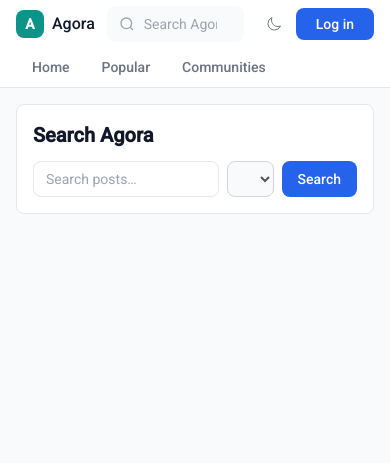
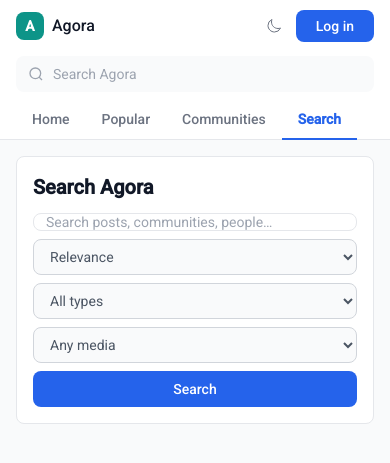
Before and after one commit to lucmuss/aggora-chat, a Django app: page /search/ in a window 390 px wide. Shown: the top 463 px of the page. Run offline with Django 5.2, Linux system fonts and the light colour scheme; parts of the project's set-up code (start-up, migrations or seed data) failed here and were passed over; some libraries are stand-ins or nearby versions; some web fonts are replaced.

Commit message:
Improve mobile UX, search filters, and startup stability

```diff
--- a/apps/feeds/views.py
+++ b/apps/feeds/views.py
@@ -25,7 +25,10 @@ from apps.search.queries import community_feed_results, home_feed_results, popul
 def home(request):
     sort = request.GET.get("sort", "hot")
     after = request.GET.get("after")
-    posts, next_cursor = home_feed_results(request.user, sort=sort, after=after)
+    scope = request.GET.get("scope", "all")
+    if scope not in {"all", "communities", "following"}:
+        scope = "all"
+    posts, next_cursor = home_feed_results(request.user, sort=sort, after=after, scope=scope)
     user_votes, saved_posts = annotate_posts_with_user_state(posts, request.user)
     communities = (
         Community.objects.annotate(rule_count=Count("rules"))
@@ -39,6 +42,7 @@ def home(request):
         {
             "posts": posts,
             "sort": sort,
+            "scope": scope,
             "next_cursor": next_cursor,
             "user_votes": user_votes,
             "saved_posts": saved_posts,
--- a/apps/posts/services.py
+++ b/apps/posts/services.py
@@ -144,7 +144,7 @@ def apply_post_sort(queryset, sort="hot"):
     return queryset.order_by(*POST_SORT_MAP.get(sort, POST_SORT_MAP["hot"]))
 
 
-def pg_feed_queryset(user, community=None, sort="hot"):
+def pg_feed_queryset(user, community=None, sort="hot", scope="all"):
     queryset = Post.objects.visible().for_listing()
     if user is not None and user.is_authenticated:
         blocked_ids = list(user.blocked_users.values_list("id", flat=True))
@@ -156,9 +156,9 @@ def pg_feed_queryset(user, community=None, sort="hot"):
         memberships = user.communitymembership_set.values_list("community_id", flat=True)
         followed_users = user.followed_users.values_list("id", flat=True)
         filters = Q()
-        if memberships:
+        if scope in {"all", "communities"} and memberships:
             filters |= Q(community_id__in=memberships)
-        if followed_users:
+        if scope in {"all", "following"} and followed_users:
             filters |= Q(author_id__in=followed_users)
         if filters:
             queryset = queryset.filter(filters)
--- a/apps/search/queries.py
+++ b/apps/search/queries.py
@@ -1,8 +1,8 @@
 from .backends import get_discovery_backend
 
 
-def home_feed_results(user, sort="hot", page_size=25, after=None):
-    result = get_discovery_backend().home_feed(user=user, sort=sort, page_size=page_size, after=after)
+def home_feed_results(user, sort="hot", page_size=25, after=None, scope="all"):
+    result = get_discovery_backend().home_feed(user=user, sort=sort, page_size=page_size, after=after, scope=scope)
     return result.posts, result.next_cursor
 
 
--- a/apps/search/views.py
+++ b/apps/search/views.py
@@ -12,10 +12,20 @@ from .backends import get_discovery_backend, parse_search_query
 def search_view(request):
     query = (request.GET.get("q") or "").strip()
     sort = request.GET.get("sort", "relevance")
+    post_type = (request.GET.get("post_type") or "").strip()
+    media = (request.GET.get("media") or "").strip()
     after = request.GET.get("after")
     query_text, _filters = parse_search_query(query) if query else ("", {})
     directory_query = query_text or query
-    result = get_discovery_backend().search_posts(query, sort=sort, after=after) if query else None
+    if post_type not in {"", "text", "link", "image", "poll", "crosspost"}:
+        post_type = ""
+    if media not in {"", "images", "links"}:
+        media = ""
+    result = (
+        get_discovery_backend().search_posts(query, sort=sort, after=after, post_type=post_type, media=media)
+        if query
+        else None
+    )
     posts = result.posts if result else []
     user_votes, saved_posts = annotate_posts_with_user_state(posts, request.user) if posts else ({}, set())
     communities = []
@@ -43,6 +53,8 @@ def search_view(request):
         {
             "query": query,
             "sort": sort,
+            "post_type": post_type,
+            "media": media,
             "posts": posts,
             "communities": communities,
             "users": users,
--- a/static/js/app.js
+++ b/static/js/app.js
@@ -1,6 +1,7 @@
 (() => {
   const statusNode = document.getElementById("shortcut-status");
   const installPromptNode = document.getElementById("pwa-install-prompt");
+  const searchForm = document.querySelector('form[action="/search/"]');
   let activeCardIndex = -1;
   let markdownPreviewTimer;
   let deferredInstallPrompt;
@@ -60,6 +61,9 @@
       if (card) {
         announce("Downvoted");
       }
+    } else if (event.key === "Enter") {
+      const card = cards()[activeCardIndex];
+      card?.querySelector('a[href*="/post/"]')?.click();
     }
   });
 
@@ -138,4 +142,10 @@
       });
     });
   }
+
+  document.querySelectorAll("[data-auto-submit]").forEach((node) => {
+    node.addEventListener("change", () => {
+      searchForm?.submit();
+    });
+  });
 })();
--- a/templates/base.html
+++ b/templates/base.html
@@ -42,8 +42,11 @@
 </head>
 
 <body class="bg-gray-50 text-gray-900 font-sans text-sm antialiased min-h-screen">
+  <a href="#main-content" class="sr-only focus:not-sr-only focus:fixed focus:left-4 focus:top-4 focus:z-[100] focus:bg-white focus:px-3 focus:py-2 focus:rounded-g focus:shadow-glow">
+    Skip to content
+  </a>
 
-  <div id="pwa-install-prompt" class="hidden fixed bottom-4 right-4 z-50 max-w-sm rounded-g border border-opal-muted bg-white shadow-glow p-4">
+  <div id="pwa-install-prompt" role="dialog" aria-live="polite" aria-label="Install app prompt" class="hidden fixed bottom-4 right-4 left-4 sm:left-auto z-50 max-w-sm rounded-g border border-opal-muted bg-white shadow-glow p-4">
     <p class="text-xs font-semibold uppercase tracking-wide text-opal">Install {{ APP_NAME }}</p>
     <p class="text-sm text-gray-600 mt-1">Add Agora to your home screen for a faster, app-like experience.</p>
     <div class="mt-3 flex items-center gap-2">
@@ -63,9 +66,9 @@
   </div>
   {% endif %}
 
-  <div class="max-w-[1200px] mx-auto px-4 py-4">
+  <main id="main-content" class="max-w-[1200px] mx-auto px-4 py-4">
     {% block content %}{% endblock %}
-  </div>
+  </main>
 
   <div id="shortcut-status"
     class="fixed bottom-6 left-1/2 -translate-x-1/2 z-50 px-4 py-2 rounded-g shadow-glow bg-gray-900 text-white text-xs font-medium animate-slide-up"
--- a/templates/feeds/partials/post_list.html
+++ b/templates/feeds/partials/post_list.html
@@ -11,5 +11,8 @@
     </svg>
     <h3 class="font-medium text-sm text-gtext-primary mb-1">{{ empty_title }}</h3>
     <p class="text-xs text-gtext-secondary">{{ empty_copy }}</p>
+    {% if empty_cta_url and empty_cta_label %}
+      <a href="{{ empty_cta_url }}" class="inline-flex mt-4 h-9 px-4 items-center rounded-g bg-primary text-white text-sm font-medium hover:bg-primary-hover transition-colors">{{ empty_cta_label }}</a>
+    {% endif %}
   </div>
 {% endif %}
--- a/templates/feeds/partials/sort_tabs.html
+++ b/templates/feeds/partials/sort_tabs.html
@@ -2,7 +2,7 @@
 <div class="bg-white border border-gray-200 rounded-g mb-3">
   <div class="flex items-center h-11 px-3 gap-1">
     {% for option in "hot,new,top,rising"|split:"," %}
-    <button hx-get="?sort={{ option }}" hx-target="#feed-container" hx-swap="innerHTML" hx-push-url="true"
+    <button hx-get="?sort={{ option }}{% if scope %}&scope={{ scope }}{% endif %}" hx-target="#feed-container" hx-swap="innerHTML" hx-push-url="true"
       hx-select="#feed-container-inner"
       class="h-9 px-3 flex items-center gap-1.5 text-sm font-medium border-b-2 transition-colors rounded-sm
                      {% if sort == option %}text-primary border-primary{% else %}text-gray-500 border-transparent hover:text-gray-900 hover:bg-gray-50{% endif %}">
--- a/templates/partials/header.html
+++ b/templates/partials/header.html
@@ -1,5 +1,5 @@
 <header class="bg-white border-b border-gray-200 sticky top-0 z-50">
-  <div class="max-w-[1200px] mx-auto flex items-center gap-3 px-4 h-12">
+  <div class="max-w-[1200px] mx-auto flex flex-wrap items-center gap-3 px-4 py-2 sm:h-12 sm:flex-nowrap">
 
     <!-- Logo: OPAL = Marke -->
     <a href="/" class="flex items-center gap-2 shrink-0 hover:no-underline">
@@ -8,14 +8,14 @@
     </a>
 
     <!-- Search -->
-    <div class="flex-1 max-w-[520px]">
+    <div class="order-3 sm:order-none basis-full sm:basis-auto flex-1 max-w-[520px]">
       <form method="get" action="{% url 'search' %}" class="relative">
         <svg class="absolute left-3 top-1/2 -translate-y-1/2 w-4 h-4 text-gray-400 pointer-events-none" fill="none"
           stroke="currentColor" viewBox="0 0 24 24">
           <circle cx="11" cy="11" r="8" stroke-width="2" />
           <path d="m21 21-4.35-4.35" stroke-width="2" />
         </svg>
-        <input type="search" id="search-input" name="q" placeholder="Search {{ APP_NAME }}" data-shortcut-search
+        <input type="search" id="search-input" name="q" placeholder="Search {{ APP_NAME }}" data-shortcut-search aria-label="Search posts, communities, and people"
           class="w-full h-9 pl-9 pr-3 rounded-g bg-gray-50 border border-transparent text-sm text-gray-900 placeholder-gray-400 hover:bg-gray-100 hover:border-gray-200 focus:bg-white focus:border-primary focus:outline-none transition-all">
       </form>
       <script>
@@ -34,7 +34,7 @@
     <!-- Right actions -->
     <div class="flex items-center gap-1 ml-auto">
       <!-- Dark mode toggle -->
-      <a href="{% url 'toggle_theme' %}?next={{ request.path }}"
+      <a href="{% url 'toggle_theme' %}?next={{ request.path }}" aria-label="Toggle dark mode"
         class="w-9 h-9 flex items-center justify-center rounded-lg text-gray-500 hover:bg-gray-100 transition-colors"
         title="Toggle dark mode">
         <svg class="w-4 h-4" fill="none" stroke="currentColor" viewBox="0 0 24 24">
@@ -44,16 +44,17 @@
       </a>
 
       {% if user.is_authenticated %}
-      <a href="/c/create/"
+      <a href="/c/create/" aria-label="Create community or post"
         class="h-8 px-3 flex items-center gap-1 rounded-g text-sm font-medium text-primary hover:bg-primary-light transition-colors">
         <svg class="w-4 h-4" fill="none" stroke="currentColor" stroke-width="2" viewBox="0 0 24 24">
           <path d="M12 5v14m-7-7h14" />
         </svg>
-        Create
+        <span class="hidden sm:inline">Create</span>
       </a>
       <a href="{% url 'profile' handle=user.handle|default:'me' %}?tab=saved"
         class="h-8 px-3 flex items-center rounded-g text-sm font-medium text-gray-600 hover:bg-gray-100 transition-colors">
-        Saved
+        <span class="hidden sm:inline">Saved</span>
+        <span class="sm:hidden">Save</span>
       </a>
       <a href="{% url 'notifications' %}"
         class="relative h-8 w-8 flex items-center justify-center rounded-g text-gray-600 hover:bg-gray-100 transition-colors"
@@ -67,7 +68,8 @@
       </a>
       <a href="{% url 'account_settings' %}"
         class="h-8 px-3 flex items-center rounded-g text-sm font-medium text-gray-600 hover:bg-gray-100 transition-colors">
-        Settings
+        <span class="hidden sm:inline">Settings</span>
+        <span class="sm:hidden">Set</span>
       </a>
       <a href="{% url 'profile' handle=user.handle|default:'me' %}"
         class="h-8 w-8 flex items-center justify-center rounded-full bg-opal text-white text-xs font-medium hover:bg-opal-hover transition-colors">
@@ -107,6 +109,11 @@
                 {% if '/c/' in request.path %}text-primary border-primary font-bold{% else %}text-gray-500 border-transparent font-medium hover:text-gray-900 hover:border-gray-300{% endif %}">
         Communities
       </a>
+      <a href="{% url 'search' %}"
+        class="px-4 h-10 flex items-center text-sm border-b-2 transition-colors
+                {% if request.path == '/search/' %}text-primary border-primary font-bold{% else %}text-gray-500 border-transparent font-medium hover:text-gray-900 hover:border-gray-300{% endif %}">
+        Search
+      </a>
     </nav>
   </div>
 </header>
--- a/templates/posts/detail.html
+++ b/templates/posts/detail.html
@@ -29,6 +29,10 @@
         <div class="flex items-center gap-0 -ml-1.5">
           {% include "votes/partials/save_button.html" with post=post is_saved=is_saved %}
           <span class="h-7 px-2 flex items-center text-xs text-gray-500">{{ post.comment_count }} comment{{ post.comment_count|pluralize }}</span>
+          <a href="https://wa.me/?text={{ post.title|urlencode }}%20https%3A%2F%2Faggora.kolibri-kollektiv.eu%2Fc%2F{{ post.community.slug }}%2Fpost%2F{{ post.id }}%2F{{ post.slug }}%2F"
+             class="h-7 px-2 flex items-center text-xs text-gray-500 rounded hover:bg-gray-100 transition-colors">
+            Share
+          </a>
         </div>
       </div>
     </article>
--- a/templates/search/results.html
+++ b/templates/search/results.html
@@ -8,15 +8,31 @@
     <div class="bg-white border border-gray-200 rounded-g p-4">
       <h1 class="text-xl font-semibold text-gray-900 mb-3">Search {{ APP_NAME }}</h1>
       <form method="get" action="/search/" class="styled-form space-y-3">
-        <div class="flex gap-2">
+        <div class="flex flex-col sm:flex-row gap-2">
           <input id="search_query" type="search" name="q" value="{{ query }}"
-            placeholder="Search posts…"
+            placeholder="Search posts, communities, people…"
+            aria-label="Search query"
             class="flex-1 h-9 pl-3 pr-3 rounded-g border border-gray-200 text-sm text-gray-900 placeholder-gray-400 focus:border-primary focus:outline-none transition-colors">
-          <select id="search_sort" name="sort"
+          <select id="search_sort" name="sort" data-auto-submit
+            aria-label="Search sort"
             class="h-9 px-3 rounded-g border border-gray-200 text-sm text-gray-600 focus:border-primary focus:outline-none">
             <option value="relevance" {% if sort == 'relevance' %}selected{% endif %}>Relevance</option>
             <option value="new" {% if sort == 'new' %}selected{% endif %}>New</option>
             <option value="top" {% if sort == 'top' %}selected{% endif %}>Top</option>
+          </select>
+          <select id="search_post_type" name="post_type" data-auto-submit aria-label="Post type filter"
+            class="h-9 px-3 rounded-g border border-gray-200 text-sm text-gray-600 focus:border-primary focus:outline-none">
+            <option value="" {% if not post_type %}selected{% endif %}>All types</option>
+            <option value="text" {% if post_type == 'text' %}selected{% endif %}>Text</option>
+            <option value="link" {% if post_type == 'link' %}selected{% endif %}>Links</option>
+            <option value="image" {% if post_type == 'image' %}selected{% endif %}>Images</option>
+            <option value="poll" {% if post_type == 'poll' %}selected{% endif %}>Polls</option>
+          </select>
+          <select id="search_media" name="media" data-auto-submit aria-label="Media filter"
+            class="h-9 px-3 rounded-g border border-gray-200 text-sm text-gray-600 focus:border-primary focus:outline-none">
+            <option value="" {% if not media %}selected{% endif %}>Any media</option>
+            <option value="images" {% if media == 'images' %}selected{% endif %}>Has image</option>
+            <option value="links" {% if media == 'links' %}selected{% endif %}>Has link</option>
           </select>
           <button type="submit"
             class="h-9 px-4 bg-primary text-white rounded-g text-sm font-medium hover:bg-primary-hover transition-colors border-0 cursor-pointer">Search</button>
@@ -67,7 +83,7 @@
     {% endif %}
     {% if query %}
     <div id="feed-container" class="space-y-3">
-      {% include "feeds/partials/post_list.html" with posts=posts user_votes=user_votes saved_posts=saved_posts empty_title="No search results" empty_copy="Try a broader term or use operators like author:, flair:, community:, or type:." %}
+      {% include "feeds/partials/post_list.html" with posts=posts user_votes=user_votes saved_posts=saved_posts empty_title="No search results" empty_copy="Try a broader term, another type filter, or operators like author:, flair:, community:, or type:." empty_cta_url='/' empty_cta_label='Browse the feed' %}
     </div>
     {% endif %}
   </div>
```
Also changed, not shown: apps/feeds/tests.py (+40 -0 lines), apps/search/backends.py (+28 -6 lines), apps/search/tests.py (+18 -0 lines), static/css/app.css (+43 -1 lines), templates/feeds/home.html (+13 -3 lines), templates/feeds/partials/post_card.html (+4 -6 lines), 1 other file.
